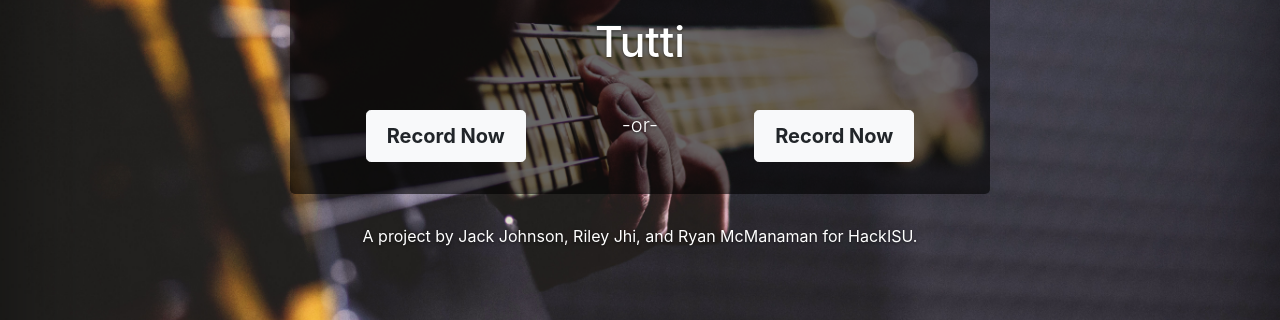
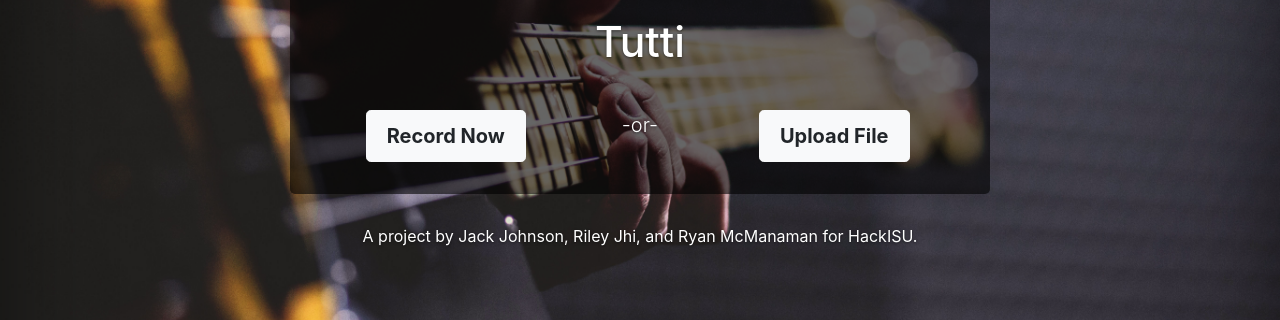
Before and after one commit to rielry/HACKISU-FALL-18, a Python web app: template templates/index.html in a window 1280 px wide. Shown: the part 261-581 px from the top of the page. Run offline with Jinja, Linux system fonts and the light colour scheme; the template is opened without the code that fills it, so the values that code supplies are empty; some libraries are stand-ins or nearby versions.

```diff
--- a/app.py
+++ b/app.py
@@ -9,6 +9,6 @@ def home():
 
 if __name__ == '__main__':
 	app.run()
-    # os.system('waon -i happybirthday.wav -o birthday.mid')
-    # if open('birthday.mid'):
-        # print('yea')
+    os.system('waon -i happybirthday.wav -o birthday.mid')
+    if open('birthday.mid'):
+        print('yea')
--- a/templates/index.html
+++ b/templates/index.html
@@ -31,7 +31,7 @@
 		            			<p class="lead" style="strong">-or-</p>
 		            		</div>
 		            		<div class="col-sm-5">
-			        	      	<button class="btn btn-light btn-lg lead cover">Record Now</h3>
+			        	      	<button class="btn btn-light btn-lg lead cover">Upload File</h3>
 		           		 	</div>
 		            	</div>
           			</div>
```
